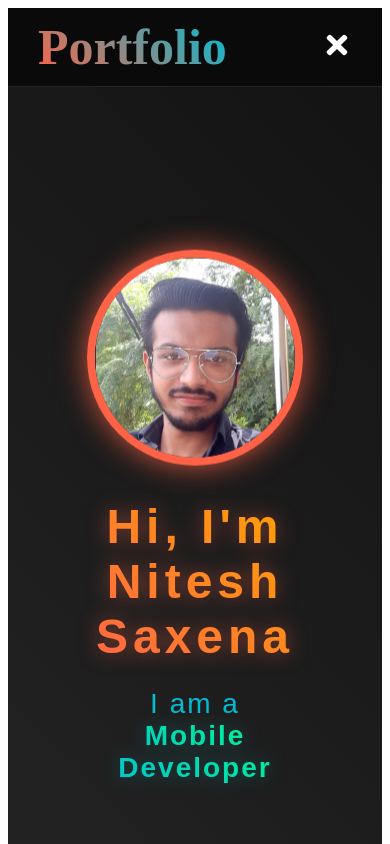
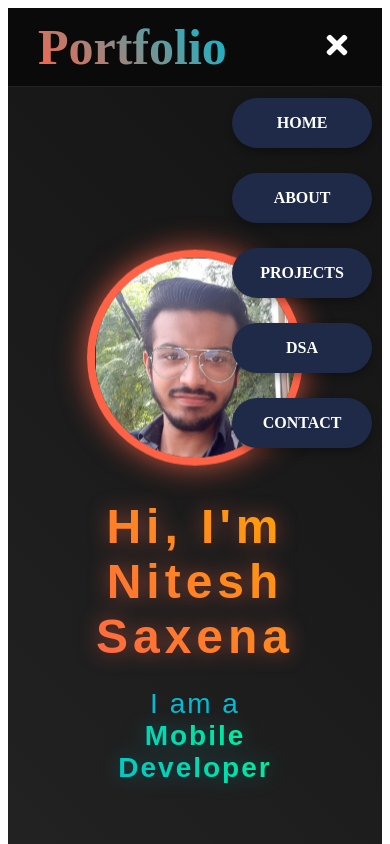
Before and after one commit to niteshsaxena03/New-Portfolio, a React (Vite) app: page / in a window 390 px wide. Both pictures are taken after a click on the button 337 px from the left and 47 px from the top of the page. Shown: the top 844 px of the page. Built offline with nearby package versions, Linux system fonts and the light colour scheme.

Commit message:
modified header

```diff
--- a/components/Header.jsx
+++ b/components/Header.jsx
@@ -1,7 +1,7 @@
 import React, { useState, useEffect } from "react";
 import { Link } from "react-router-dom";
 import CustomButton from "./CustomButton";
-import { FaBars, FaTimes } from "react-icons/fa"; // Importing react-icons for hamburger icon
+import { FaBars, FaTimes } from "react-icons/fa";
 
 const Header = () => {
   const names = ["Home", "About", "Projects", "DSA", "Contact"];
@@ -12,12 +12,10 @@ const Header = () => {
     const handleResize = () => {
       setIsSmallScreen(window.innerWidth <= 768);
     };
-
     window.addEventListener("resize", handleResize);
     return () => window.removeEventListener("resize", handleResize);
   }, []);
 
-  // Toggle dropdown visibility
   const toggleDropdown = () => {
     setDropdownOpen(!isDropdownOpen);
   };
@@ -29,29 +27,29 @@ const Header = () => {
         justifyContent: "space-between",
         alignItems: "center",
         backgroundColor: "#0a0a0a",
-        height: "25%", // Height of the header
+        height: "25%",
         padding: "0 20px",
         position: "relative",
         borderBottom: "1px solid rgba(255, 255, 255, 0.1)",
       }}
     >
-      {/* Portfolio Title Styling */}
+      {/* Portfolio Title - Remains unchanged */}
       <div
         style={{
           textAlign: "center",
           fontWeight: "bold",
-          fontSize:50,
+          fontSize: 50,
           marginBottom: 40,
-          background: "linear-gradient(45deg, #FF6347, #00bcd4)", // Gradient background
+          background: "linear-gradient(45deg, #FF6347, #00bcd4)",
           WebkitBackgroundClip: "text",
           color: "transparent",
-          margin:10,
+          margin: 10,
         }}
       >
         Portfolio
       </div>
 
-      {/* Menu Button for Mobile */}
+      {/* Mobile Menu Button - Remains unchanged */}
       {isSmallScreen && (
         <button
           onClick={toggleDropdown}
@@ -63,7 +61,7 @@ const Header = () => {
             cursor: "pointer",
             borderRadius: "5px",
             border: "none",
-            display: "block", // Show button on mobile
+            display: "block",
           }}
         >
           {isDropdownOpen ? (
@@ -74,20 +72,21 @@ const Header = () => {
         </button>
       )}
 
-      {/* Dropdown Menu for Mobile */}
+      {/* Updated Dropdown Menu */}
       {isSmallScreen && isDropdownOpen && (
         <div
           style={{
             display: "flex",
             flexDirection: "column",
             justifyContent: "center",
-            alignItems: "flex-end", // Align items centered under the FaBars/FaTimes icon
+            alignItems: "flex-end",
             position: "absolute",
-            top: "70px", // Position dropdown below the button
+            top: "70px",
             backgroundColor: "transparent",
             width: "92%",
             borderRadius: "5px",
             padding: "10px",
+            zIndex: 2, // Ensure dropdown appears above other elements
           }}
         >
           {names.map((name) => (
@@ -95,6 +94,7 @@ const Header = () => {
               <Link
                 to={name === "Home" ? "/" : `/${name.toLowerCase()}`}
                 style={{ textDecoration: "none" }}
+                onClick={() => setDropdownOpen(false)} // Close menu on click
               >
                 <CustomButton page={name} />
               </Link>
@@ -103,7 +103,7 @@ const Header = () => {
         </div>
       )}
 
-      {/* Navigation Buttons for Desktop */}
+      {/* Desktop Navigation - Remains unchanged */}
       {!isSmallScreen && (
         <div
           style={{
@@ -112,8 +112,7 @@ const Header = () => {
             alignItems: "center",
           }}
         >
-          {names.map((name) => {
-            return (
+          {names.map((name) => (
             <Link
               key={name}
               to={name === "Home" ? "/" : `/${name.toLowerCase()}`}
@@ -121,8 +120,7 @@ const Header = () => {
             >
               <CustomButton page={name} />
             </Link>
-            );
-          })}
+          ))}
         </div>
       )}
     </div>
```
Lines whose indentation alone changed are shown as unchanged.
